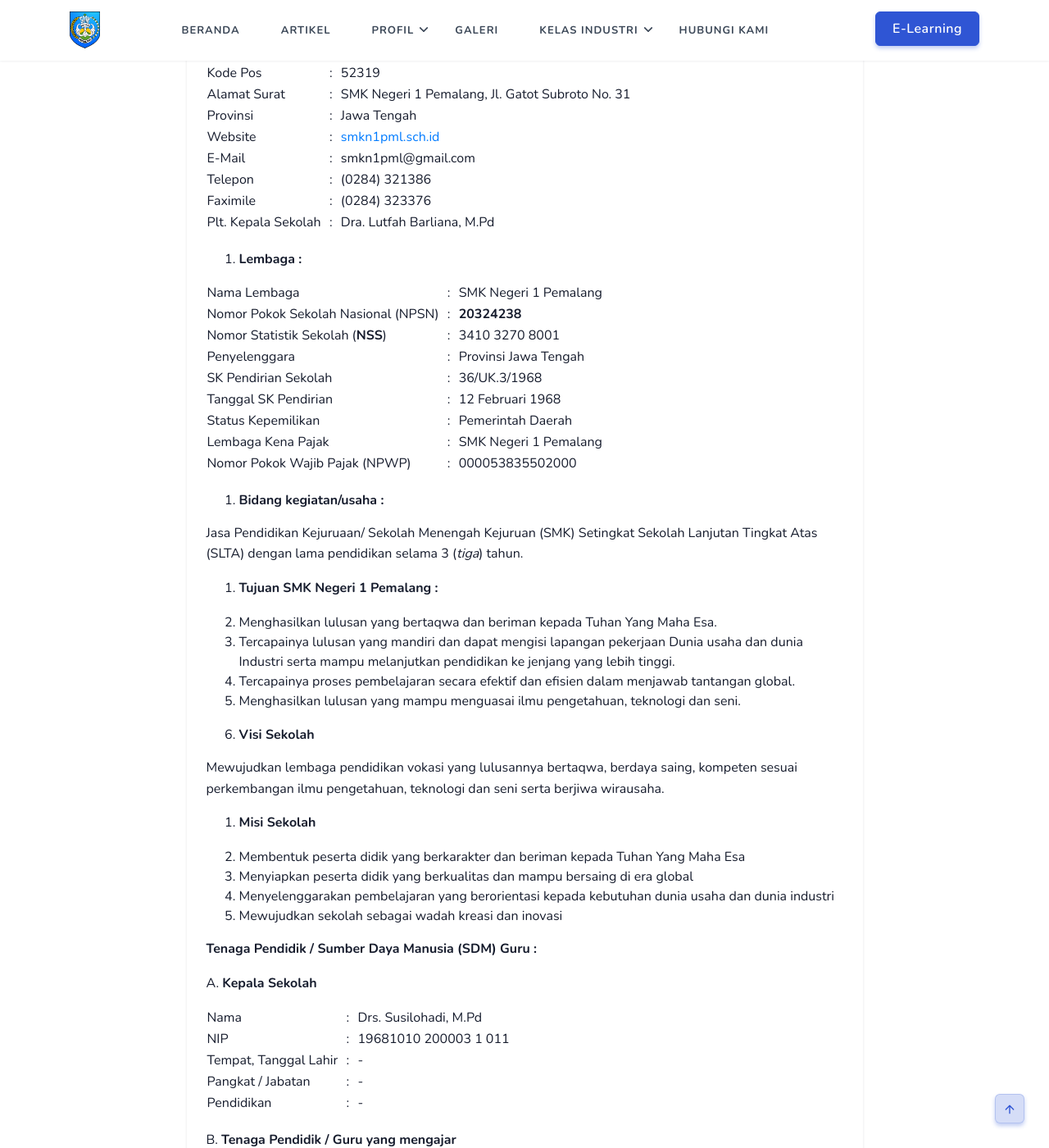
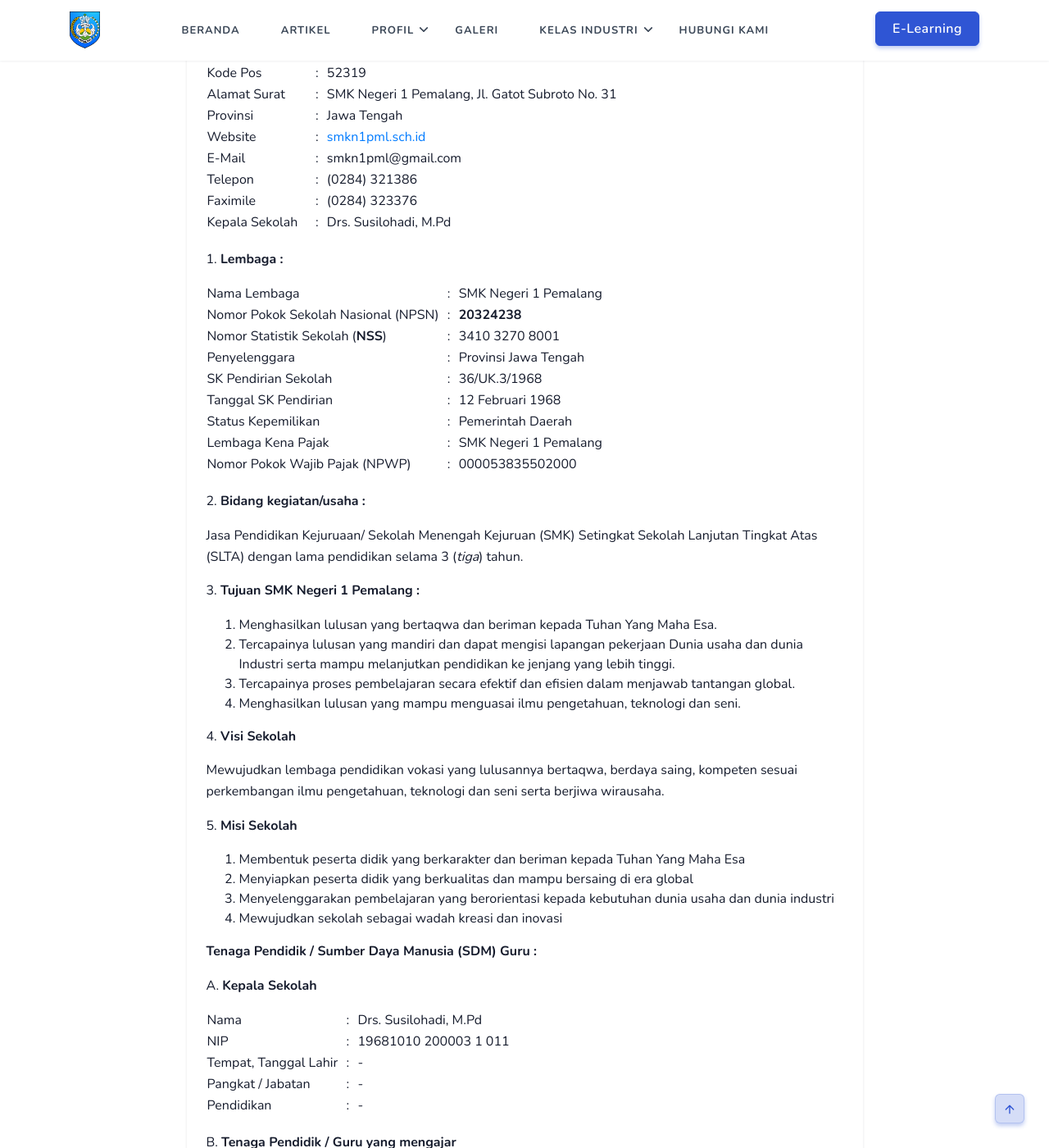
Before and after one commit to smkn1pml/website, a Jekyll site: the page built from _pages/profil.md, in a window 1280 px wide and 1400 px high, scrolled down 1893 px. Shown: the whole window at 82% size. Built offline with Jekyll 4.4.1, drawn with Linux system fonts in a browser that asks for light colours; comment, search, counter and statistics services are not loaded.

Commit message:
Update profil.md

```diff
--- a/_pages/profil.md
+++ b/_pages/profil.md
@@ -86,22 +86,22 @@
     </tr>
     <tr>
         <td>Telepon</td>
-		<td>&nbsp; : &nbsp;</td>
+	<td>&nbsp; : &nbsp;</td>
         <td>(0284) 321386</td>
     </tr>
     <tr>
         <td>Faximile</td>
-		<td>&nbsp; : &nbsp;</td>
+	<td>&nbsp; : &nbsp;</td>
         <td>(0284) 323376</td>
     </tr>
     <tr>
-        <td>Plt. Kepala Sekolah</td>
+        <td>Kepala Sekolah</td>
         <td>&nbsp; : &nbsp;</td>
-        <td>Dra. Lutfah Barliana, M.Pd</td>
+        <td>Drs. Susilohadi, M.Pd</td>
     </tr>
 </table>
 
-1. <b>Lembaga :</b>
+1\. <b>Lembaga :</b>
 
 <table style="margin-bottom: 20px;margin-top: 0;">
     <tr>
@@ -111,7 +111,7 @@
     </tr>
     <tr>
         <td>Nomor Pokok Sekolah Nasional (NPSN)</td>
-		<td>&nbsp; : &nbsp;</td>
+	<td>&nbsp; : &nbsp;</td>
         <td><b>20324238</b></td>
     </tr>
     <tr>
@@ -151,22 +151,22 @@
     </tr>
 </table>
 
-2. <b>Bidang kegiatan/usaha :</b>
+2\. <b>Bidang kegiatan/usaha :</b>
 
 Jasa Pendidikan Kejuruaan/ Sekolah Menengah Kejuruan (SMK) Setingkat Sekolah Lanjutan Tingkat Atas (SLTA) dengan lama pendidikan selama 3 (*tiga*) tahun.
 
-3. <b>Tujuan SMK Negeri 1 Pemalang :</b>
+3\. <b>Tujuan SMK Negeri 1 Pemalang :</b>
 
 1. Menghasilkan lulusan yang bertaqwa dan beriman kepada Tuhan Yang Maha Esa.
 2. Tercapainya lulusan yang mandiri dan dapat mengisi lapangan pekerjaan Dunia usaha dan dunia Industri serta mampu melanjutkan pendidikan ke jenjang yang lebih tinggi.
 3. Tercapainya proses pembelajaran secara efektif dan efisien dalam menjawab tantangan global.
 4. Menghasilkan lulusan yang mampu menguasai ilmu pengetahuan, teknologi dan seni.
 
-4. <b>Visi Sekolah</b>
+4\. <b>Visi Sekolah</b>
 
 Mewujudkan lembaga pendidikan vokasi yang lulusannya bertaqwa, berdaya saing, kompeten sesuai perkembangan ilmu pengetahuan, teknologi dan seni serta berjiwa wirausaha.
 
-5. <b>Misi Sekolah</b>
+5\. <b>Misi Sekolah</b>
 
 1. Membentuk peserta didik yang berkarakter dan beriman kepada Tuhan Yang Maha Esa
 2. Menyiapkan peserta didik yang berkualitas dan mampu bersaing di era global
```
